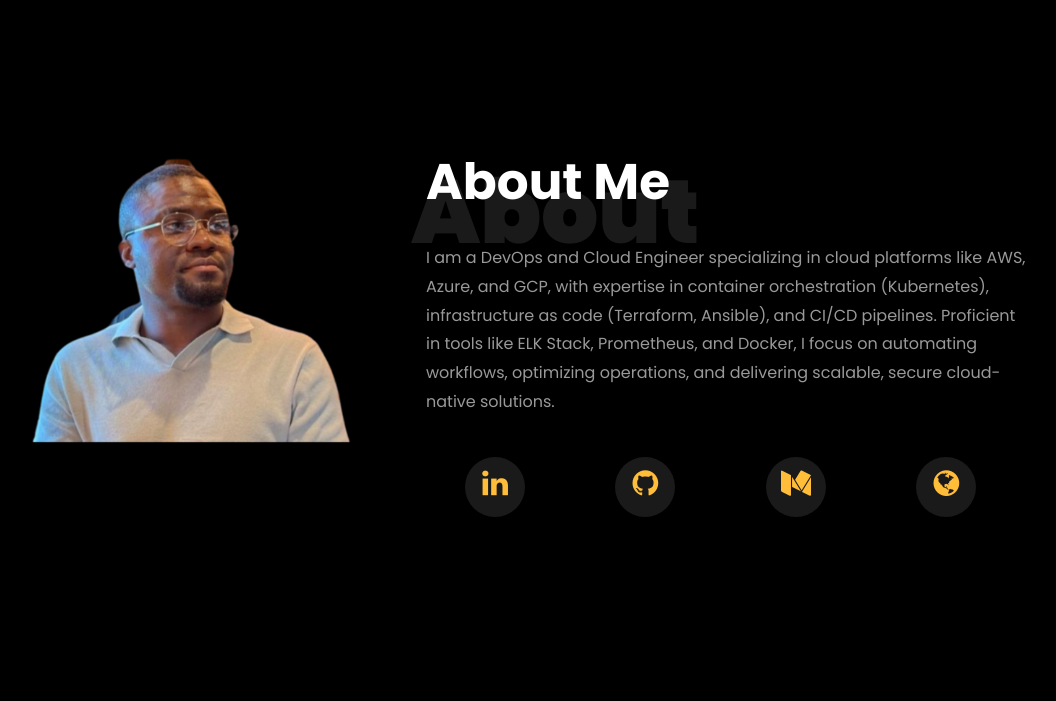
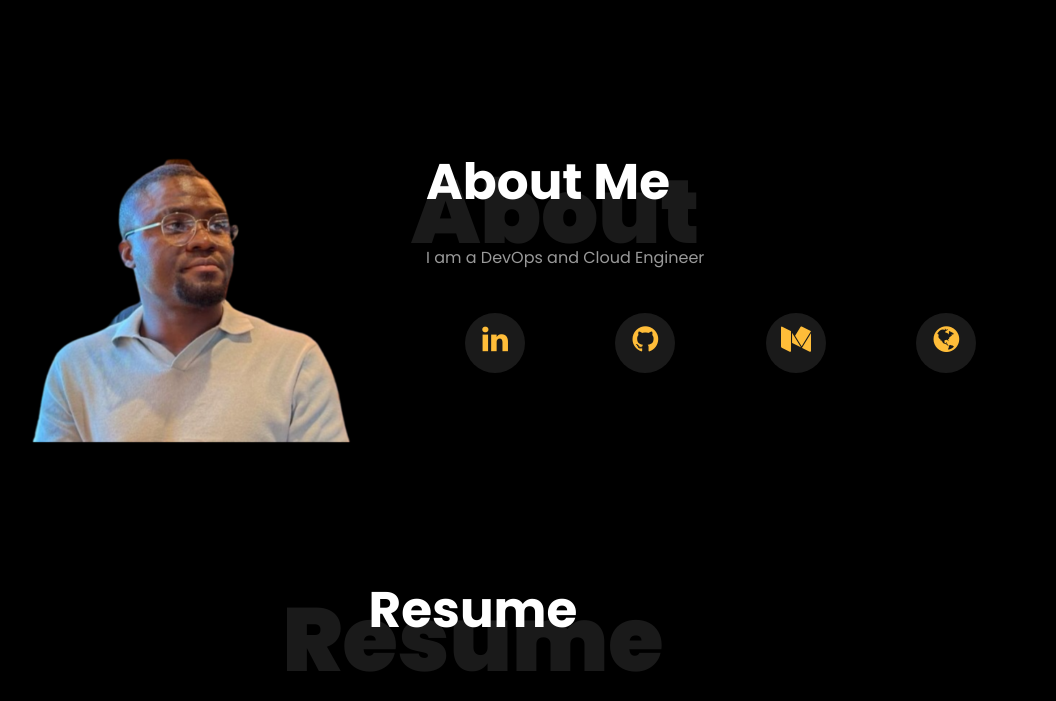
Before and after one commit to Gerardbulky/flask-argocd-project, a Flask app: page / in a window 1280 px wide. Shown: the part 565-1266 px from the top of the page, without its empty margins (167-1223 px from the left). Run offline with Flask 3, Linux system fonts and the light colour scheme; some libraries are stand-ins or nearby versions; some web fonts are replaced.

Commit message:
Modified templates/index.html

```diff
--- a/resume-app/templates/index.html
+++ b/resume-app/templates/index.html
@@ -93,8 +93,9 @@
 		          <div class="col-md-12 heading-section ftco-animate">
 		          	<h1 class="big">About</h1>
 		            <h2 class="mb-4">About Me</h2>
-		            <p>I am a DevOps and Cloud Engineer specializing in cloud platforms like AWS, Azure, and GCP, with expertise in container orchestration (Kubernetes), infrastructure as code (Terraform, Ansible), and CI/CD pipelines. Proficient in tools like ELK Stack, Prometheus, and Docker, I focus on automating workflows, optimizing operations, and delivering scalable, secure cloud-native solutions.</p>
-		            <div class="container contact-sections" id="contact-sections">
+		            <!-- <p>I am a DevOps and Cloud Engineer specializing in cloud platforms like AWS, Azure, and GCP, with expertise in container orchestration (Kubernetes), infrastructure as code (Terraform, Ansible), and CI/CD pipelines. Proficient in tools like ELK Stack, Prometheus, and Docker, I focus on automating workflows, optimizing operations, and delivering scalable, secure cloud-native solutions.</p> -->
+		            <p>I am a DevOps and Cloud Engineer</p>
+					<div class="container contact-sections" id="contact-sections">
 
 						<div class="row d-flex contact-info">
 						  <div class="col-3 d-flex ftco-animate">
```
Also changed, not shown: 1 other file.
